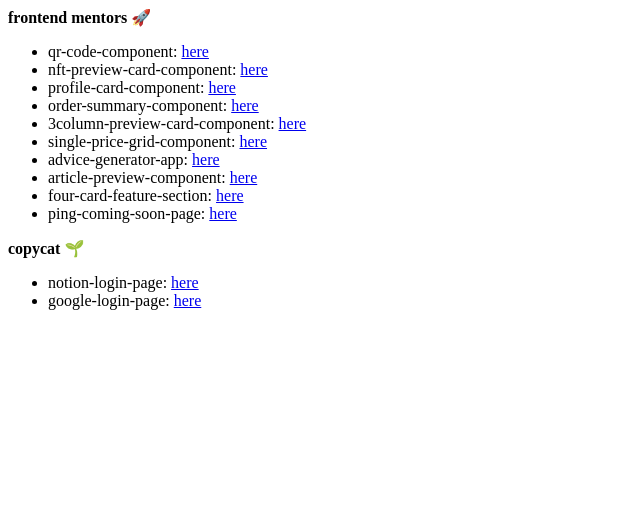
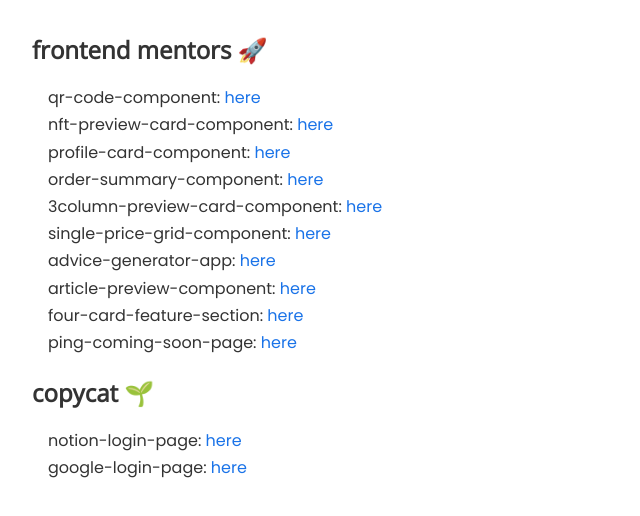
Before and after one commit to jgengo-alt/jgengo-alt.github.io, a plain HTML site: page index.html in a window 1280 px wide. Shown: the whole page, without its empty margins (0-640 px from the left). Drawn offline with nearby package versions, Linux system fonts and the light colour scheme.

Commit message:
update css

```diff
--- /dev/null
+++ b/css/reset.css
@@ -0,0 +1,48 @@
+/* http://meyerweb.com/eric/tools/css/reset/
+    v2.0 | 20110126
+    License: none (public domain)
+*/
+
+html, body, div, span, applet, object, iframe,
+h1, h2, h3, h4, h5, h6, p, blockquote, pre,
+a, abbr, acronym, address, big, cite, code,
+del, dfn, em, img, ins, kbd, q, s, samp,
+small, strike, strong, sub, sup, tt, var,
+b, u, i, center,
+dl, dt, dd, ol, ul, li,
+fieldset, form, label, legend,
+table, caption, tbody, tfoot, thead, tr, th, td,
+article, aside, canvas, details, embed,
+figure, figcaption, footer, header, hgroup,
+menu, nav, output, ruby, section, summary,
+time, mark, audio, video {
+	margin: 0;
+	padding: 0;
+	border: 0;
+	font-size: 100%;
+	font: inherit;
+	vertical-align: baseline;
+}
+/* HTML5 display-role reset for older browsers */
+article, aside, details, figcaption, figure,
+footer, header, hgroup, menu, nav, section {
+	display: block;
+}
+body {
+	line-height: 1;
+}
+ol, ul {
+	list-style: none;
+}
+blockquote, q {
+	quotes: none;
+}
+blockquote:before, blockquote:after,
+q:before, q:after {
+	content: '';
+	content: none;
+}
+table {
+	border-collapse: collapse;
+	border-spacing: 0;
+}
--- /dev/null
+++ b/css/style.css
@@ -0,0 +1,36 @@
+@import url('https://fonts.googleapis.com/css2?family=Open+Sans&family=Poppins:wght@400;600&display=swap');
+
+:root {
+  --ff-primary: 'Open Sans', sans-serif;
+  --ff-secondary: 'Poppins', sans-serif;
+}
+
+body {
+  padding: 2em;
+  font-family: var(--ff-primary);
+  font-size: 16px;
+  line-height: 1.5;
+  color: #333;
+  background-color: #fff;
+}
+
+a {
+  text-decoration: none;
+  cursor: pointer;
+  color: #1a73e8;
+}
+
+h1 {
+  font-size: 24px;
+  font-weight: 600;
+  margin-bottom: 15px;
+}
+
+h1:not(:first-child) {
+  margin-top: 20px;
+}
+
+li {
+  font-family: var(--ff-secondary);
+  padding: 0.2em 0 0 1em;
+}
--- a/index.html
+++ b/index.html
@@ -5,9 +5,12 @@
   <meta http-equiv="X-UA-Compatible" content="IE=edge">
   <meta name="viewport" content="width=device-width, initial-scale=1.0">
   <title>jgengo-alt.github.io</title>
+
+  <link rel="stylesheet" href="./css/reset.css">
+  <link rel="stylesheet" href="./css/style.css">
 </head>
 <body>
-  <b>frontend mentors 🚀</b>
+  <h1>frontend mentors 🚀</h1>
   <ul>
     <li>qr-code-component: <a href="./qr-code-component/">here</a></li>
     <li>nft-preview-card-component: <a href="./nft-preview-card-component/">here</a></li>
@@ -21,7 +24,7 @@
     <li>ping-coming-soon-page: <a href="./ping-coming-soon-page/">here</a></li>
   </ul>
 
-  <b>copycat 🌱</b>
+  <h1>copycat 🌱</h1>
   <ul>
     <li>notion-login-page: <a href="./notion-login-page">here</a></li>
     <li>google-login-page: <a href="./google-login-page">here</a></li>
```
